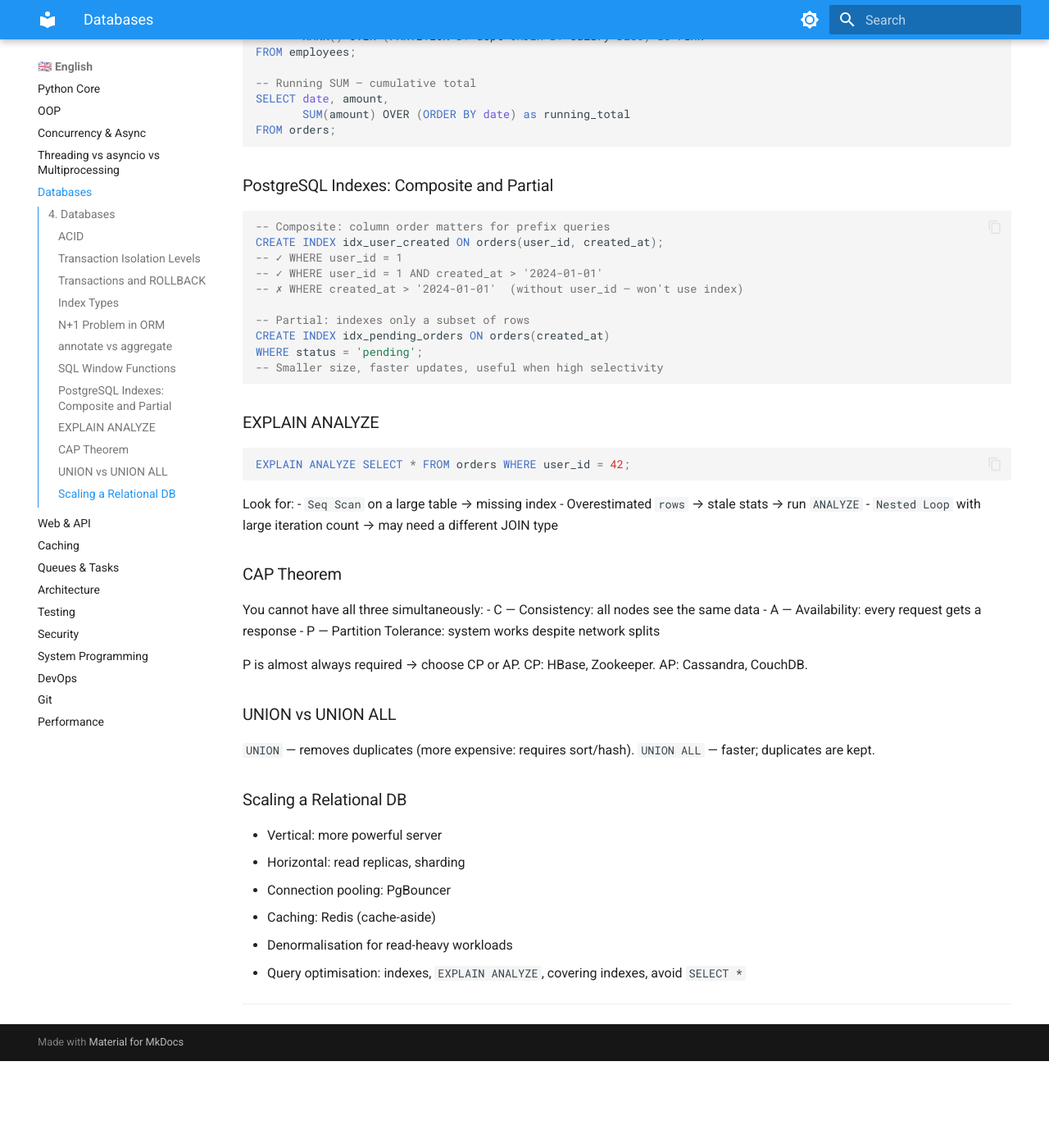
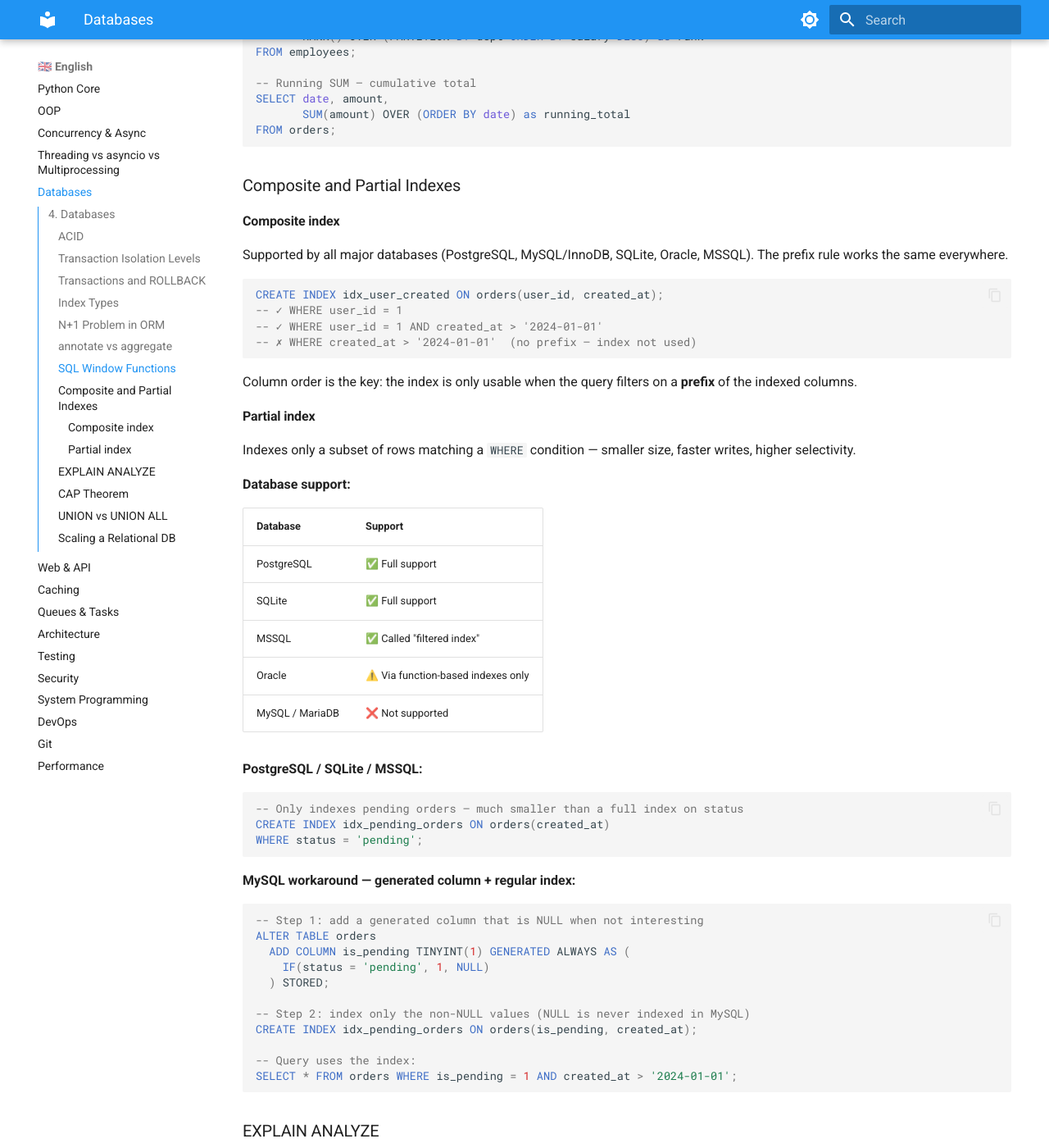
Before and after one commit to spiritEcosse/senior-kb, an MkDocs documentation site: the page built from docs/en/databases.md, in a window 1280 px wide and 1400 px high, scrolled down 1611 px. Shown: the whole window at 82% size. Built offline with MkDocs 1.6.1 and Material for MkDocs 9.7.7, drawn with Linux system fonts in a browser that asks for light colours; before the commit the page ends 2905 px from its top, so only the background shows below that.

Commit message:
update: composite/partial index — add DB support table and MySQL workaround

````diff
--- a/docs/en/databases.md
+++ b/docs/en/databases.md
@@ -72,19 +72,57 @@ SELECT date, amount,
 FROM orders;
 ```
 
-### PostgreSQL Indexes: Composite and Partial
+### Composite and Partial Indexes
+
+#### Composite index
+
+Supported by all major databases (PostgreSQL, MySQL/InnoDB, SQLite, Oracle, MSSQL). The prefix rule works the same everywhere.
 
 ```sql
--- Composite: column order matters for prefix queries
 CREATE INDEX idx_user_created ON orders(user_id, created_at);
 -- ✓ WHERE user_id = 1
 -- ✓ WHERE user_id = 1 AND created_at > '2024-01-01'
--- ✗ WHERE created_at > '2024-01-01'  (without user_id — won't use index)
+-- ✗ WHERE created_at > '2024-01-01'  (no prefix — index not used)
+```
 
--- Partial: indexes only a subset of rows
+Column order is the key: the index is only usable when the query filters on a **prefix** of the indexed columns.
+
+#### Partial index
+
+Indexes only a subset of rows matching a `WHERE` condition — smaller size, faster writes, higher selectivity.
+
+**Database support:**
+
+| Database | Support |
+|---|---|
+| PostgreSQL | ✅ Full support |
+| SQLite | ✅ Full support |
+| MSSQL | ✅ Called "filtered index" |
+| Oracle | ⚠️ Via function-based indexes only |
+| MySQL / MariaDB | ❌ Not supported |
+
+**PostgreSQL / SQLite / MSSQL:**
+
+```sql
+-- Only indexes pending orders — much smaller than a full index on status
 CREATE INDEX idx_pending_orders ON orders(created_at)
 WHERE status = 'pending';
--- Smaller size, faster updates, useful when high selectivity
+```
+
+**MySQL workaround — generated column + regular index:**
+
+```sql
+-- Step 1: add a generated column that is NULL when not interesting
+ALTER TABLE orders
+  ADD COLUMN is_pending TINYINT(1) GENERATED ALWAYS AS (
+    IF(status = 'pending', 1, NULL)
+  ) STORED;
+
+-- Step 2: index only the non-NULL values (NULL is never indexed in MySQL)
+CREATE INDEX idx_pending_orders ON orders(is_pending, created_at);
+
+-- Query uses the index:
+SELECT * FROM orders WHERE is_pending = 1 AND created_at > '2024-01-01';
 ```
 
 ### EXPLAIN ANALYZE
````
